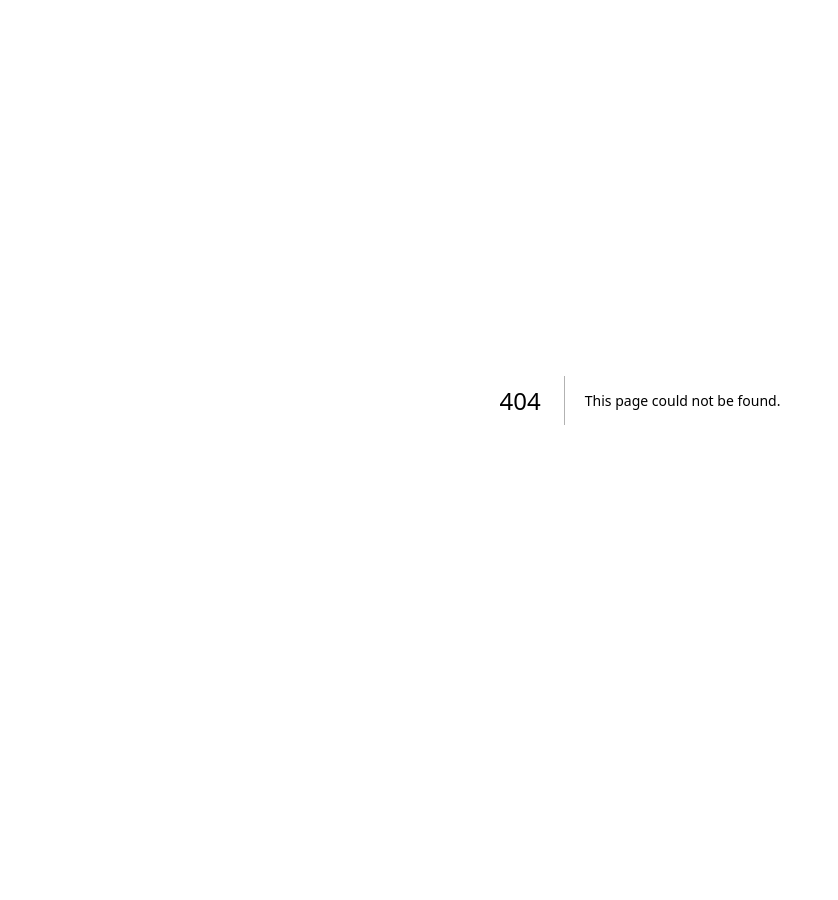
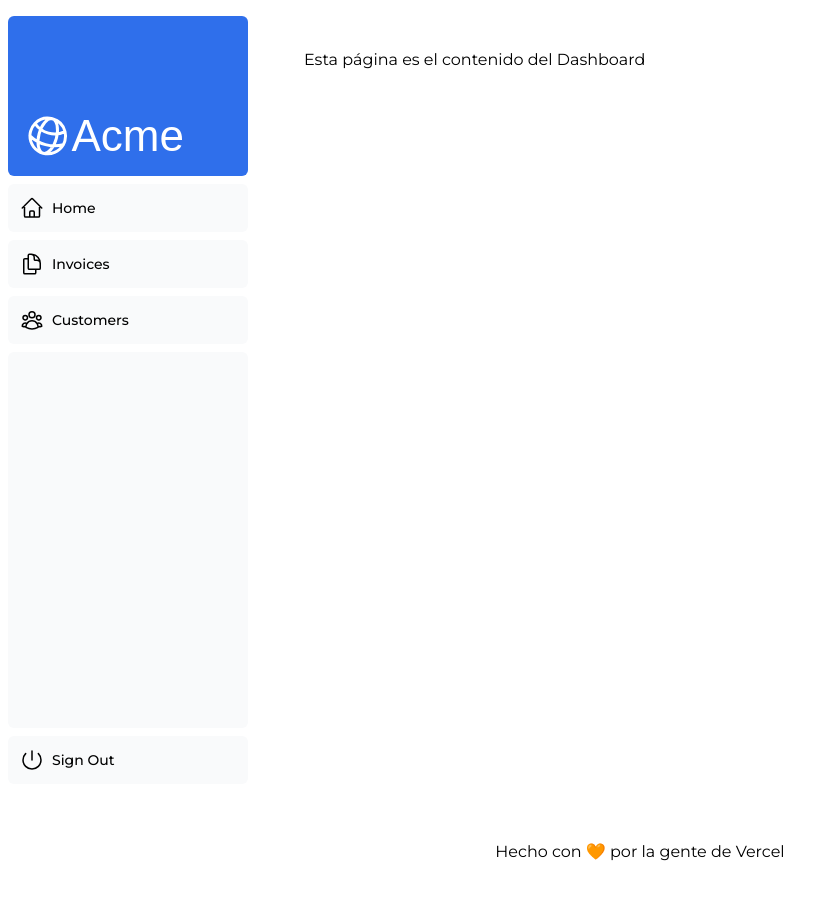
Before and after one commit to MiguelDominguezSanchez/tutorial-nextjs-14-midudev, a Next.js app: page /dashboard in a window 1280 px wide. Before the commit this address had no page. Shown: the top 900 px of the page, without its empty margins (0-838 px from the left). Before the commit the page ends 800 px from the top, so only its background shows below. Built offline with nearby package versions, Linux system fonts and the light colour scheme; a web font is replaced by a local one.

Commit message:
Chapter 4 - Creating Layouts and Pages

```diff
--- /dev/null
+++ b/app/dashboard/customers/page.tsx
@@ -0,0 +1,3 @@
+export default function CustomersPage() {
+  return <p>Customers Page</p>
+}
--- /dev/null
+++ b/app/dashboard/invoices/page.tsx
@@ -0,0 +1,3 @@
+export default function InvoicesPage() {
+  return <p>Invoices Page</p>
+}
--- /dev/null
+++ b/app/dashboard/layout.tsx
@@ -0,0 +1,12 @@
+import SideNav from '@/app/ui/dashboard/sidenav';
+
+export default function Layout({ children }: { children: React.ReactNode }) {
+  return (
+    <div className="flex h-screen flex-col md:flex-row md:overflow-hidden">
+      <div className="w-full flex-none md:w-64">
+        <SideNav />
+      </div>
+      <div className="flex-grow p-6 md:overflow-y-auto md:p-12">{children}</div>
+    </div>
+  );
+}
--- /dev/null
+++ b/app/dashboard/page.tsx
@@ -0,0 +1,3 @@
+export default function Page() {
+  return <p>Esta página es el contenido del Dashboard</p>
+}
--- a/app/layout.tsx
+++ b/app/layout.tsx
@@ -8,7 +8,12 @@
 }) {
   return (
     <html lang="en">
-      <body className={`${montserrat.className} antialiased`}>{children}</body>
+      <body className={`${montserrat.className} antialiased`}>
+        {children}
+        <footer className='py-10 flex justify-center items-center'>
+          Hecho con 🧡 por la gente de Vercel
+          </footer>
+        </body>
     </html>
   );
 }
```
